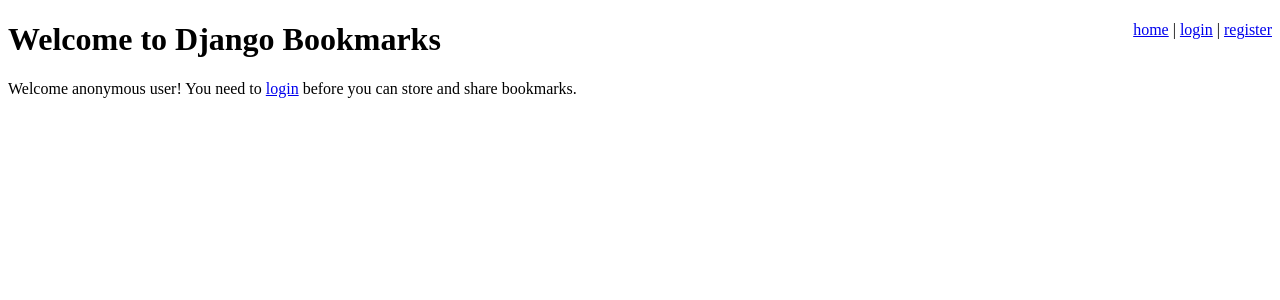
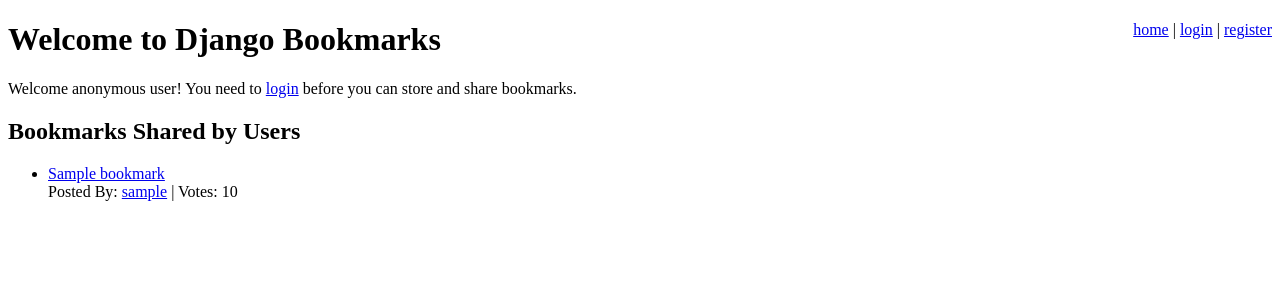
Before and after one commit to jwparrish/bookmarks, a Python web app: template templates/main_page.html in a window 1280 px wide. Shown: the top 300 px of the page. Run offline with Jinja, Linux system fonts and the light colour scheme; the template is opened without the code that fills it: most values are stand-ins (such as "Sample title", 1, 10 or a date in 2020).

Commit message:
Top pg 133

```diff
--- a/bookmarks/forms.py
+++ b/bookmarks/forms.py
@@ -43,6 +43,10 @@ class BookmarkSaveForm(forms.Form):
 		required=False,
 		widget=forms.TextInput(attrs={'size': 64})
 	)
+	share = forms.BooleanField(
+		label ='Share on the main page',
+		required = False
+	)
 
 class SearchForm(forms.Form):
 	query = forms.CharField(
--- a/templates/main_page.html
+++ b/templates/main_page.html
@@ -10,4 +10,6 @@
 			You need to <a href="/login/">login</a>
 			before you can store and share bookmarks.</p>
 	{% endif %}
+	<h2>Bookmarks Shared by Users</h2>
+	{% include 'shared_bookmark_list.html' %}
 {% endblock %}
--- /dev/null
+++ b/templates/shared_bookmark_list.html
@@ -0,0 +1,20 @@
+{% if shared_bookmarks %}
+	<ul class="bookmarks">
+		{% for shared_bookmark in shared_bookmarks %}
+			<li>
+				<a href="{{ shared_bookmark.bookmark.link.url }}"
+					class="title">
+					{{ shared_bookmark.bookmark.title|escape }}</a>
+				 <br />
+				 Posted By:
+				 <a href="/user/{{ shared_bookmark.bookmark.user.username }}/"
+					class="username">
+					{{ shared_bookmark.bookmark.user.username }}</a> |
+				<span class="vote-count">Votes:
+					{{ shared_bookmark.votes }}</span>
+			</li>
+		{% endfor %}
+	</ul>
+{% else %}
+	<p>No bookmarks found.</p>
+{% endif %}
```
Also changed, not shown: bookmarks/models.py (+8 -0 lines), bookmarks/views.py (+16 -4 lines), 4 other files.
